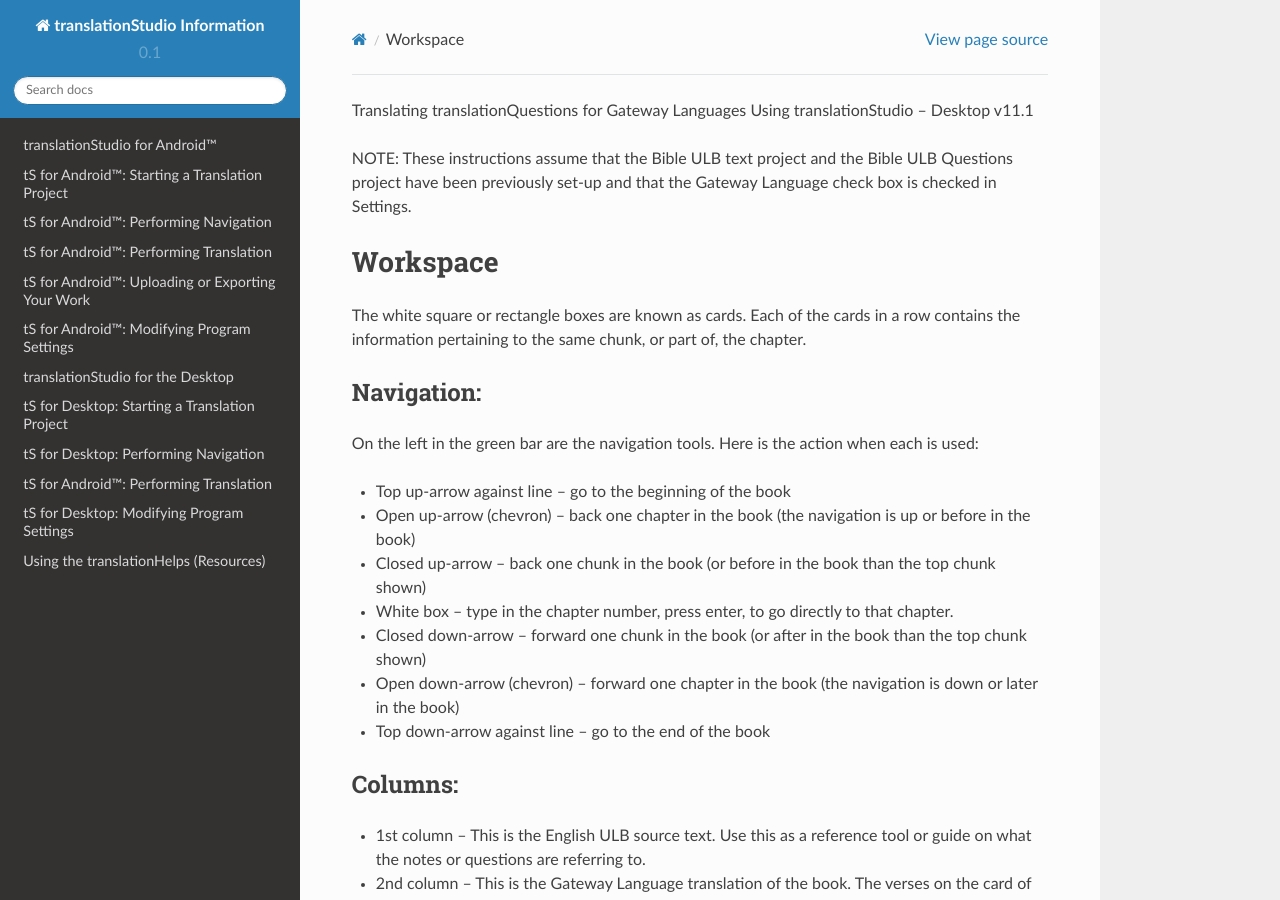
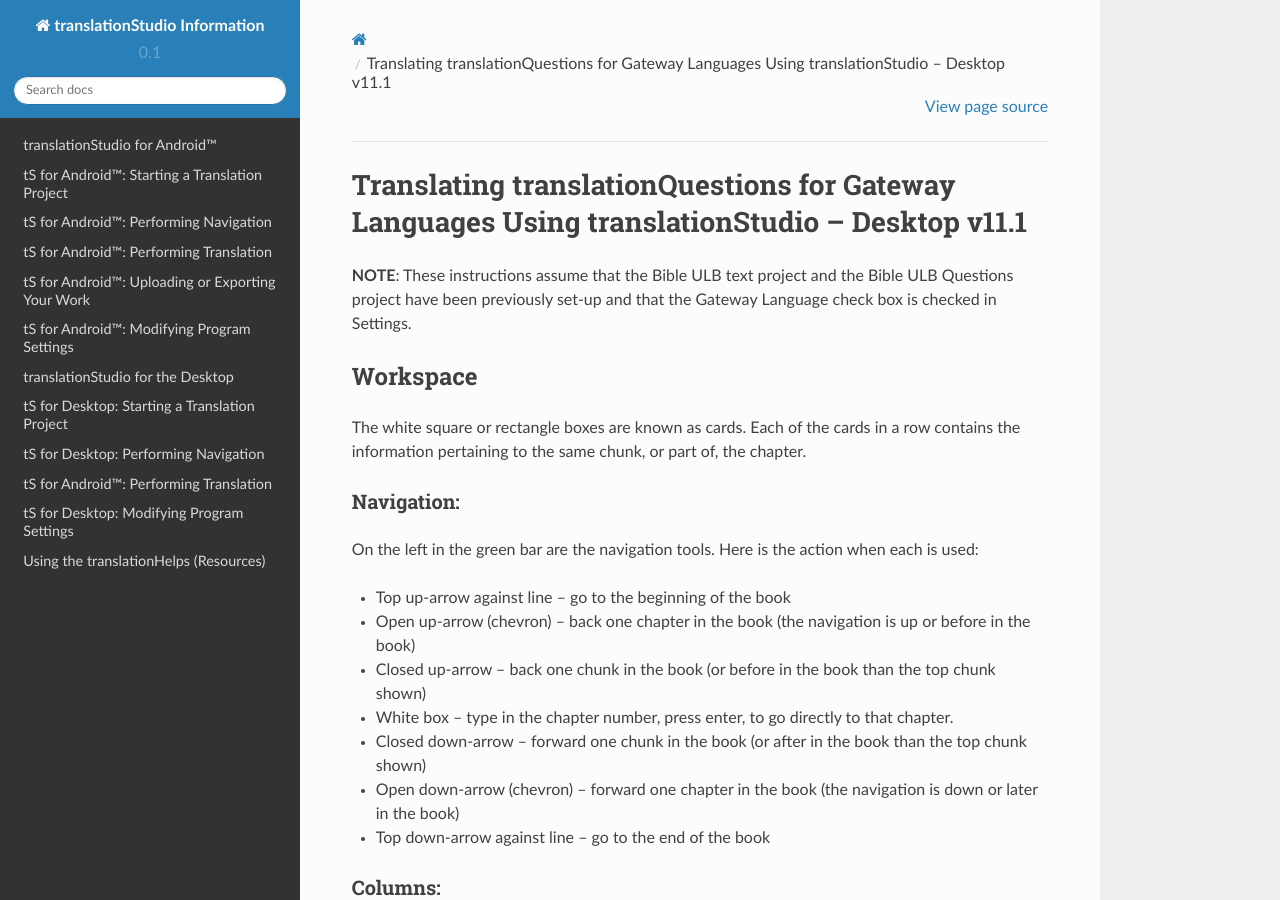
Before and after one commit to unfoldingWord-dev/translationStudio-Info, a Sphinx documentation site: the page built from docs/translationQuestions.rst, in a window 1280 px wide and 900 px high. Built offline with Sphinx 7.4.7 and the Read the Docs theme 2.0.0, drawn with Linux system fonts in a browser that asks for light colours; pages that are not in the unit, such as notebooks, are missing from menus; part of the change alters nothing that is shown.

Commit message:
Update translationQuestions.rst

```diff
--- a/docs/translationQuestions.rst
+++ b/docs/translationQuestions.rst
@@ -1,7 +1,7 @@
-Translating translationQuestions for
-Gateway Languages Using translationStudio – Desktop v11.1
+Translating translationQuestions for Gateway Languages Using translationStudio – Desktop v11.1
+===============================================================================================
 
-NOTE: These instructions assume that the Bible ULB text project and the Bible ULB Questions project have been previously set-up and that the Gateway Language check box is checked in Settings.
+**NOTE**: These instructions assume that the Bible ULB text project and the Bible ULB Questions project have been previously set-up and that the Gateway Language check box is checked in Settings.
 
 Workspace
 ---------
```
